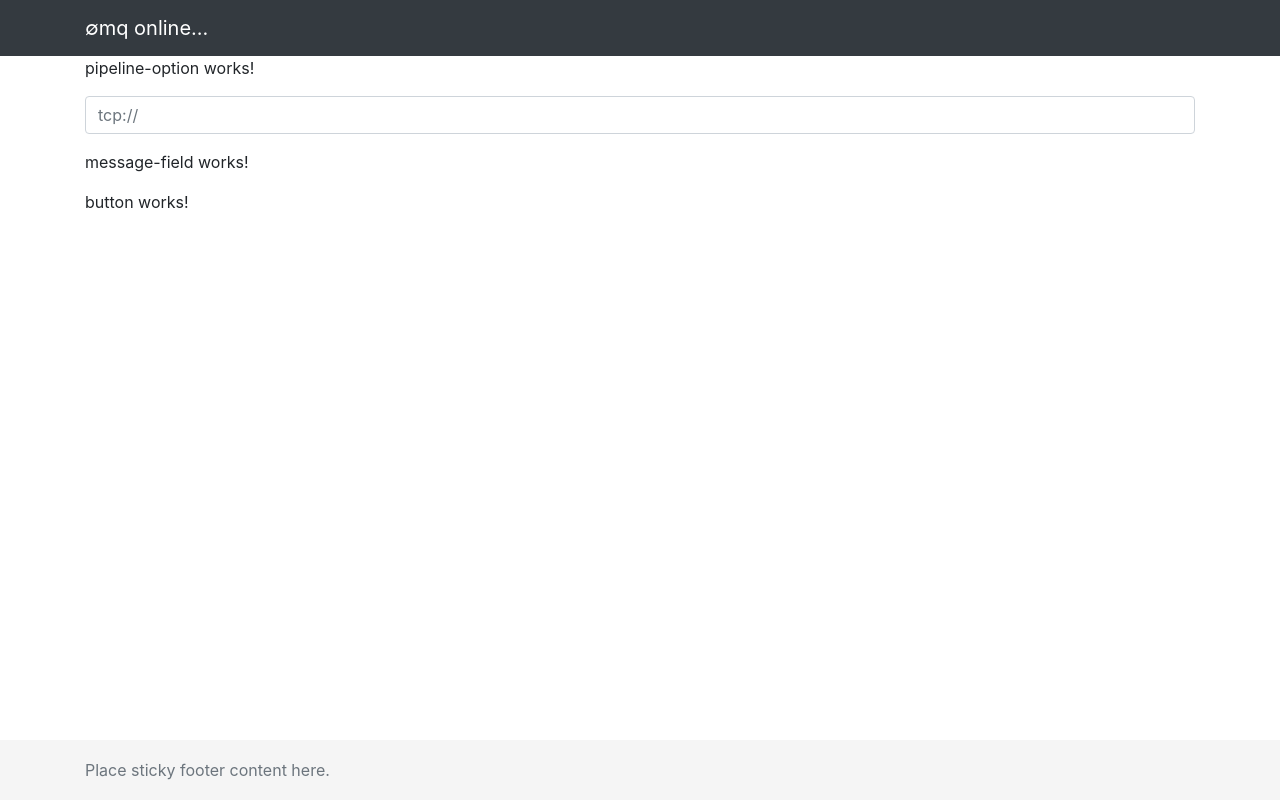
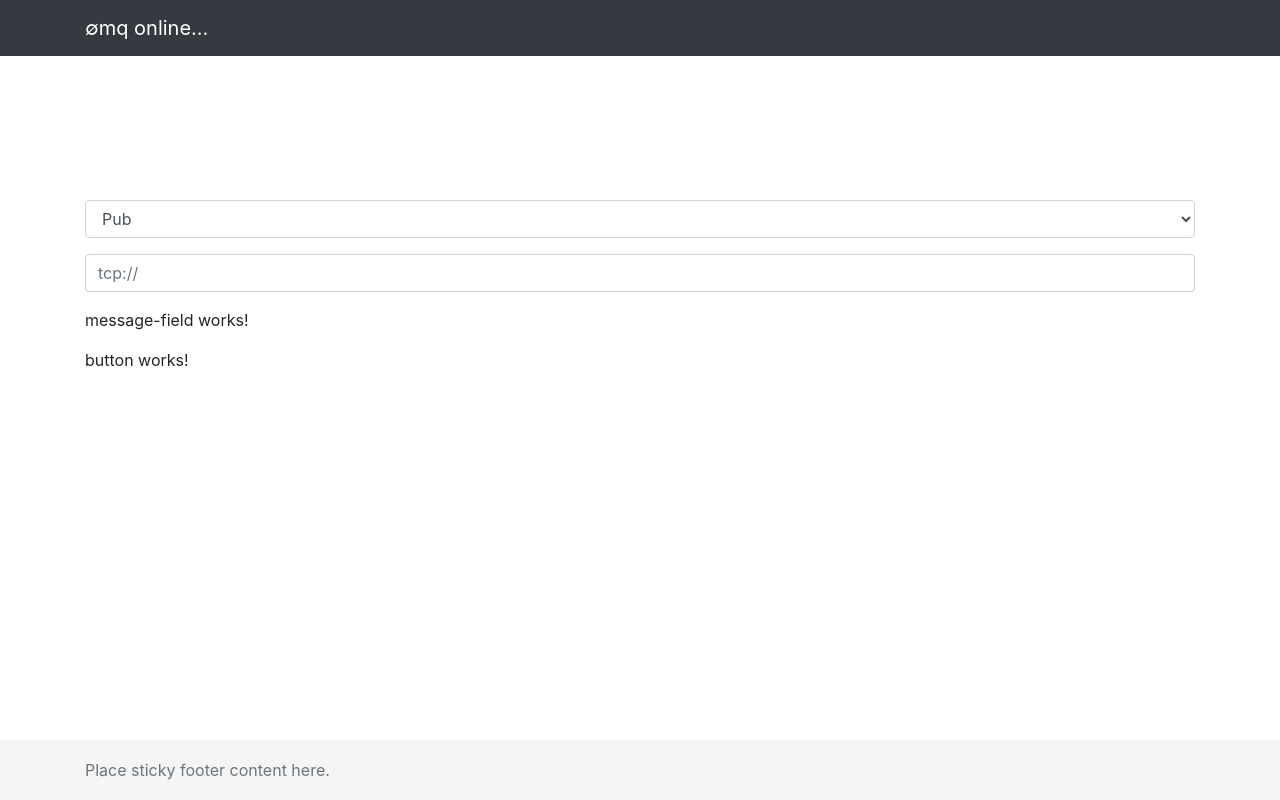
Before and after one commit to fortunee/zeromq-online-client, an Angular app: page / in a window 1280 px wide. Built offline with nearby package versions, Linux system fonts and the light colour scheme.

Commit message:
Add a select option for pipeline pattern

```diff
--- a/src/app/components/shared/pipeline-option/pipeline-option.component.html
+++ b/src/app/components/shared/pipeline-option/pipeline-option.component.html
@@ -1,3 +1,17 @@
-<p>
-  pipeline-option works!
-</p>
+<br>
+<br>
+<br>
+<br>
+<br>
+<br>
+<div class="form-group">
+  <select class="form-control" id="pipeline-pattern">
+    <option disabled>Select a pipeline pattern</option>
+    <option>Pub</option>
+    <option>Sub</option>
+    <option>Push</option>
+    <option>Pull</option>
+    <option>Request</option>
+    <option>Reply</option>
+  </select>
+</div>
```
